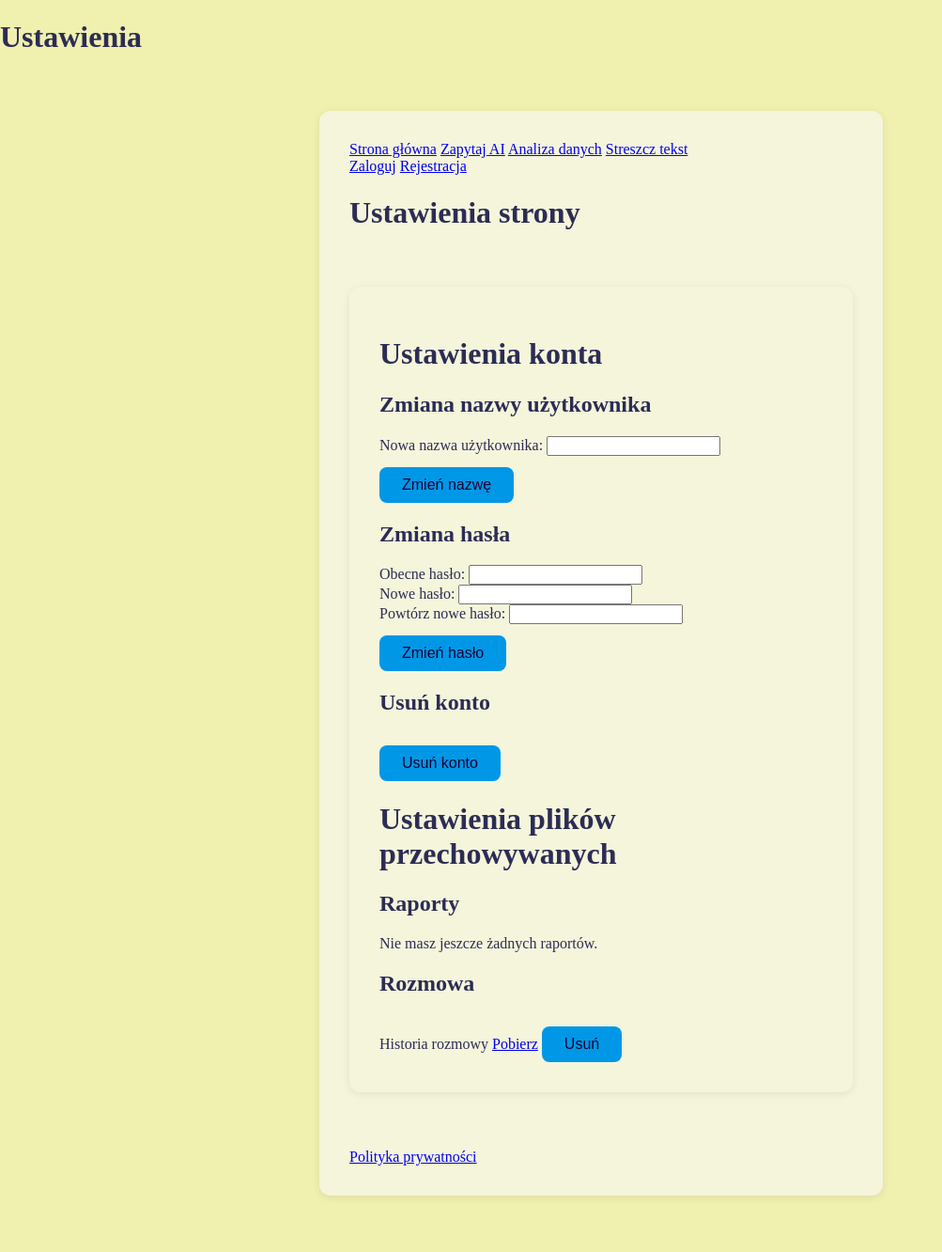
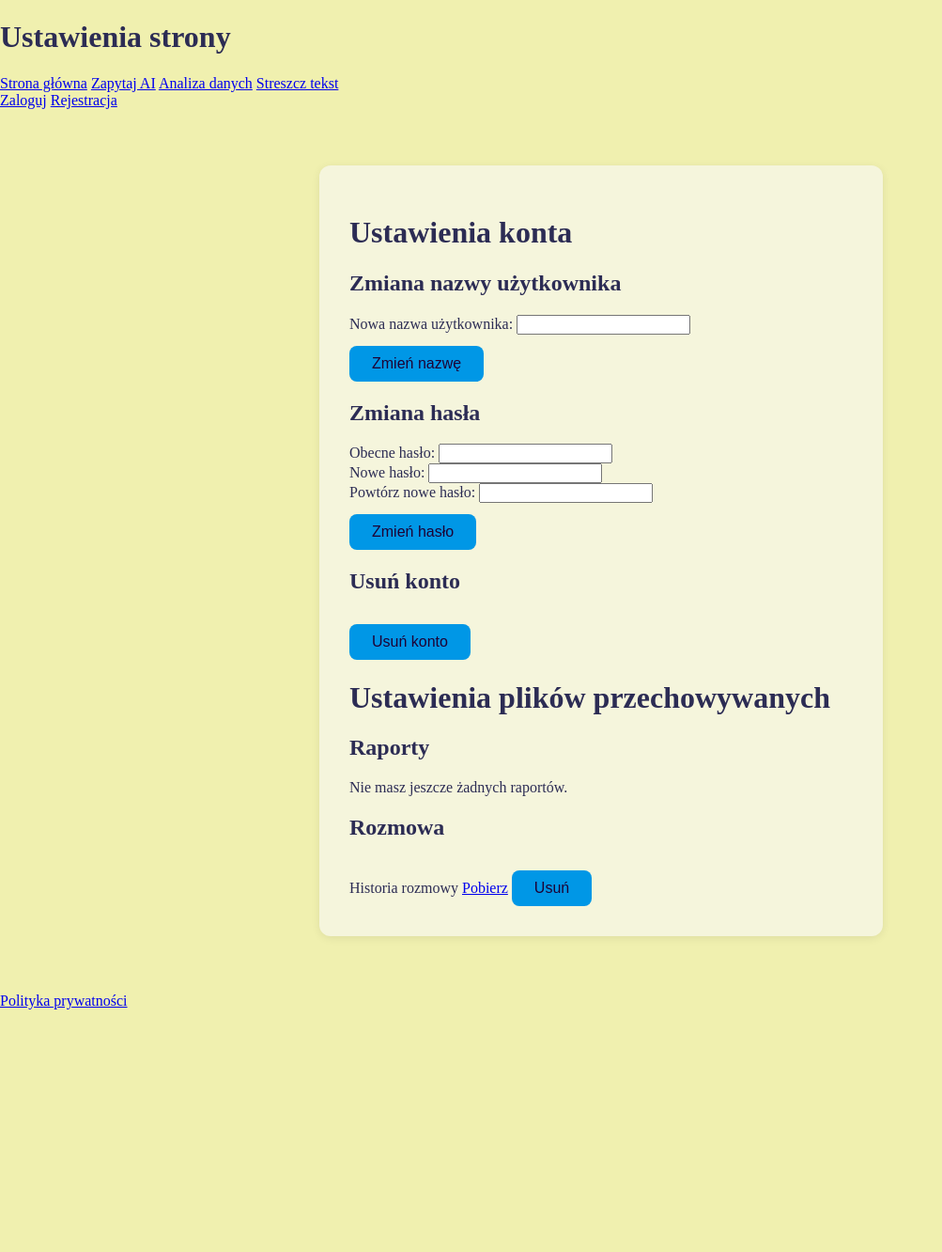
Before and after one commit to Kamil-codes/Kurs_careerwings, a Flask app: template templates/ustawienia.html in a window 1280 px wide. Shown: the whole page at 94% size, without its empty margins (0-1003 px from the left). After the commit the page ends 1074 px from the top, so only its background shows below. Run offline with Flask 3, Linux system fonts and the light colour scheme; the template is opened without the code that fills it, so the values that code supplies are empty.

Commit message:
Refactor ustawienia.html for improved structure

```diff
--- a/templates/ustawienia.html
+++ b/templates/ustawienia.html
@@ -8,9 +8,8 @@
 </head>
 <body>
     <header>
-        <h1>Ustawienia</h1>
+        <h1>Ustawienia strony</h1>
     </header>
-    <main class="container">
         <nav>
             <div class="link">
                 <a href="/">Strona główna</a>
@@ -28,9 +27,6 @@
                 {% endif %}
             </div>
         </nav>
-        <header>
-            <h1>Ustawienia strony</h1>
-        </header>
         <main class="container">
             <h1>Ustawienia konta</h1>
             <h2>Zmiana nazwy użytkownika</h2>
```
